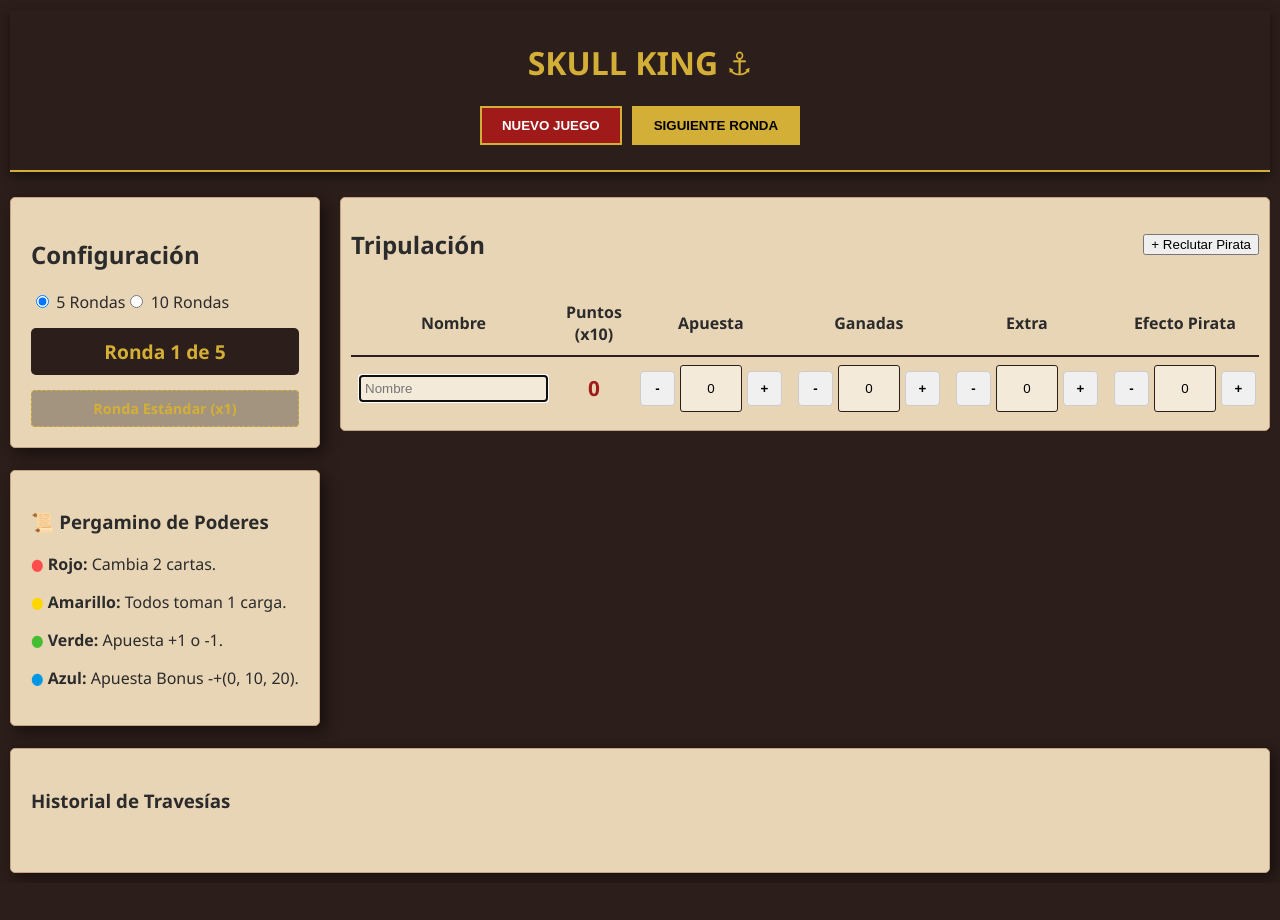
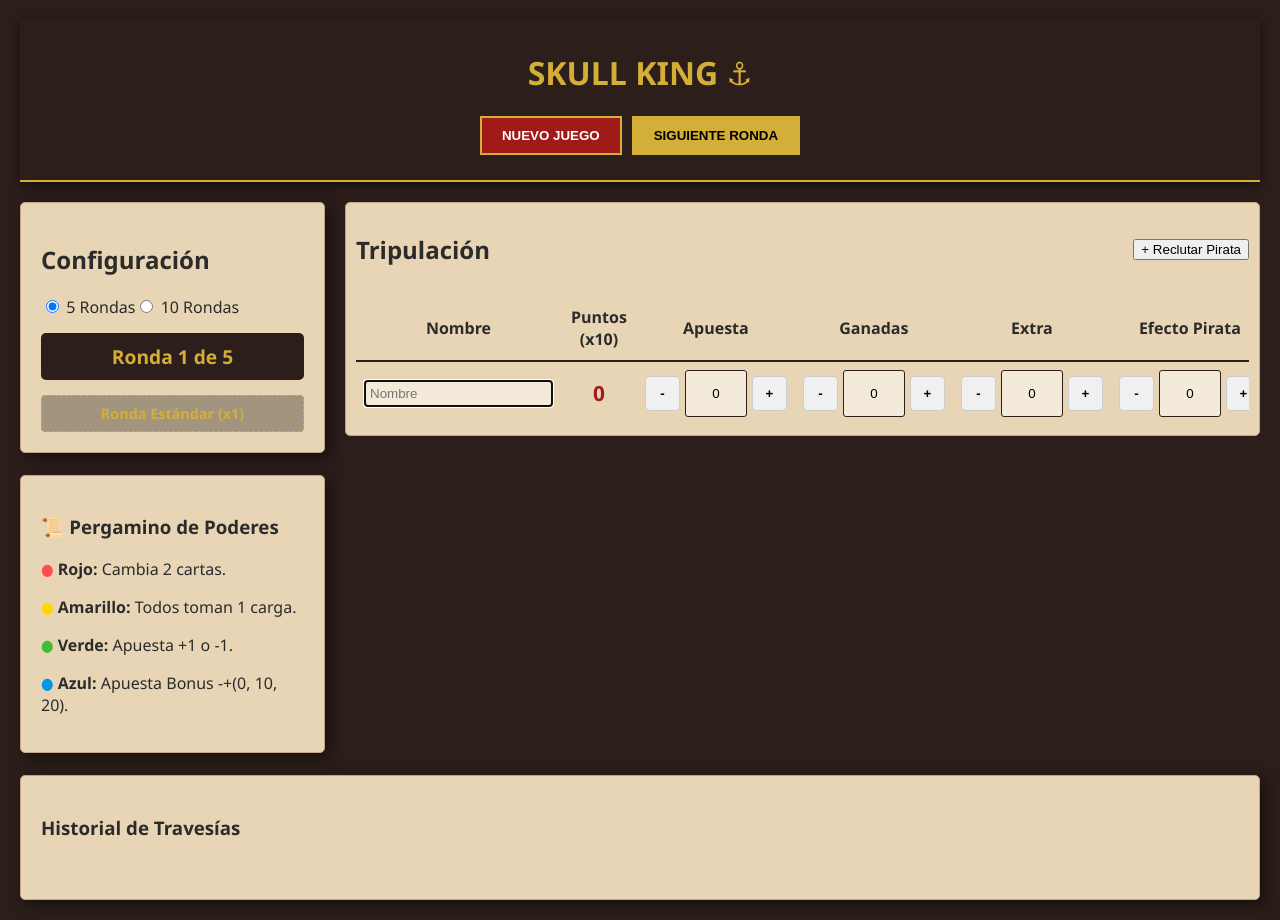
Before and after one commit to BrandonMDLCN/skull-king-module, a React (Create React App) app: page / in a window 1280 px wide. Before the commit the page ends 883 px from the top, so only its background shows below. Built offline with nearby package versions, Linux system fonts and the light colour scheme.

Commit message:
fix overflow

```diff
--- a/src/App.css
+++ b/src/App.css
@@ -14,26 +14,23 @@
 }
 
 .skull-king-theme {
-  padding: 10px;
+  padding: 20px;
   max-width: 1400px;
   margin: 0 auto;
-  position: relative;
-  z-index: 1;
 }
 
 .main-header {
   text-align: center;
   color: var(--gold);
   border-bottom: 2px solid var(--gold);
-  margin-bottom: 25px;
-
-  /* --- INICIO DE CABECERA FIJA --- */
-  position: sticky;      /* Hace que el elemento se pegue */
-  top: 0;               /* Se pega al borde superior */
-  z-index: 10;        /* Asegura que quede por encima de las tablas y cartas */
-  background-color: var(--wood-dark); /* Es vital poner fondo para que no se transparente el texto de abajo */
-  padding: 10px 0;      /* Un poco de espacio para que luzca mejor al bajar */
-  /* --- FIN DE CABECERA FIJA --- */
+  margin-bottom: 20px;
+  position: sticky;
+  top: 0;
+  z-index: 100; /* Bajado de 1000 a 100 */
+  background-color: var(--wood-dark);
+  padding: 10px 0;
+  width: 100%;
+  box-sizing: border-box;
   box-shadow: 0 4px 10px rgba(0, 0, 0, 0.5);
 }
 
@@ -45,12 +42,6 @@
   flex-wrap: wrap;
 }
 
-/* Layout de dos columnas */
-/* .game-container {
-  display: flex;
-  gap: 30px;
-  align-items: flex-start;
-} */
 .game-container {
   display: flex;
   flex-direction: column; /* Por defecto una columna (Mobile First) */
@@ -90,6 +81,7 @@
   border-radius: 5px;
   box-shadow: 5px 5px 15px rgba(0,0,0,0.5);
   border: 1px solid #c4a484;
+  scroll-margin-top: 110px;
 }
 
 /* Botones Piratas */
@@ -121,7 +113,6 @@
   width: 100%;
   padding: 10px; /* Reducimos un poco el padding en móviles */
   box-sizing: border-box; /* Asegura que el padding no sume al ancho total */
-  overflow: hidden; /* Evita que cualquier sombra o borde se escape */
 }
 
 .table-responsive-container {
@@ -294,9 +285,3 @@
   from { opacity: 0; transform: translateY(-10px); }
   to { opacity: 1; transform: translateY(0); }
 }
-
-body:has(.modal-overlay) .main-header {
-  z-index: -1 !important;
-  pointer-events: none; /* Evita que el usuario haga clic en el header oculto */
-  opacity: 0.5; /* Opcional: lo hace ver tenue detrás del desenfoque */
-}
--- a/src/App.js
+++ b/src/App.js
@@ -23,14 +23,6 @@
       setModalAbierto(true);
     }
   }, [finalizoJuego]); // Solo se dispara cuando el valor de finalizoJuego cambia a true
-
-  useEffect(() => {
-    if (modalAbierto) {
-      document.body.style.overflow = 'hidden';
-    } else {
-      document.body.style.overflow = 'unset';
-    }
-  }, [modalAbierto]);
 
   const nuevoJuego = () => {
     if (window.confirm("¿Reiniciar la travesía, capitán?")) {
--- a/src/components/GanadorModal.css
+++ b/src/components/GanadorModal.css
@@ -3,19 +3,16 @@
 /* Ganador Modal con Estética Pirata */
 .modal-overlay {
   position: fixed;
-  top: 0;
-  left: 0;
-  right: 0;
-  bottom: 0;
-  width: 100%;
-  height: 100%;
-  background: rgba(0, 0, 0, 0.85); /* Casi opaco para cubrir el header */
+  inset: 0; /* Cubre top, left, right, bottom: 0 */
+  width: 100vw;
+  height: 100vh;
+  background: rgba(0, 0, 0, 0.9);
   display: flex;
   justify-content: center;
   align-items: center;
 
-  /* Elevamos el nivel al máximo posible */
-  z-index: 9999;
+  /* Un valor extremadamente alto para ganar a cualquier sticky */
+  z-index: 10000;
   -webkit-backdrop-filter: blur(8px); /* Aumentamos el desenfoque para que resalte el modal */
   backdrop-filter: blur(8px);
 }
@@ -35,7 +32,7 @@
   max-height: 90vh; /* Evita que se salga de la pantalla verticalmente */
   overflow-y: auto; /* Scroll interno si el contenido es mucho */
   animation: popIn 0.5s cubic-bezier(0.26, 0.53, 0.74, 1.48);
-  z-index: 1000000;
+  z-index: 10000;
 }
 
 .winner-title {
@@ -128,7 +125,3 @@
   transform: translateY(4px);
   box-shadow: none;
 }
-
-body.modal-open {
-  overflow: hidden;
-}
```
